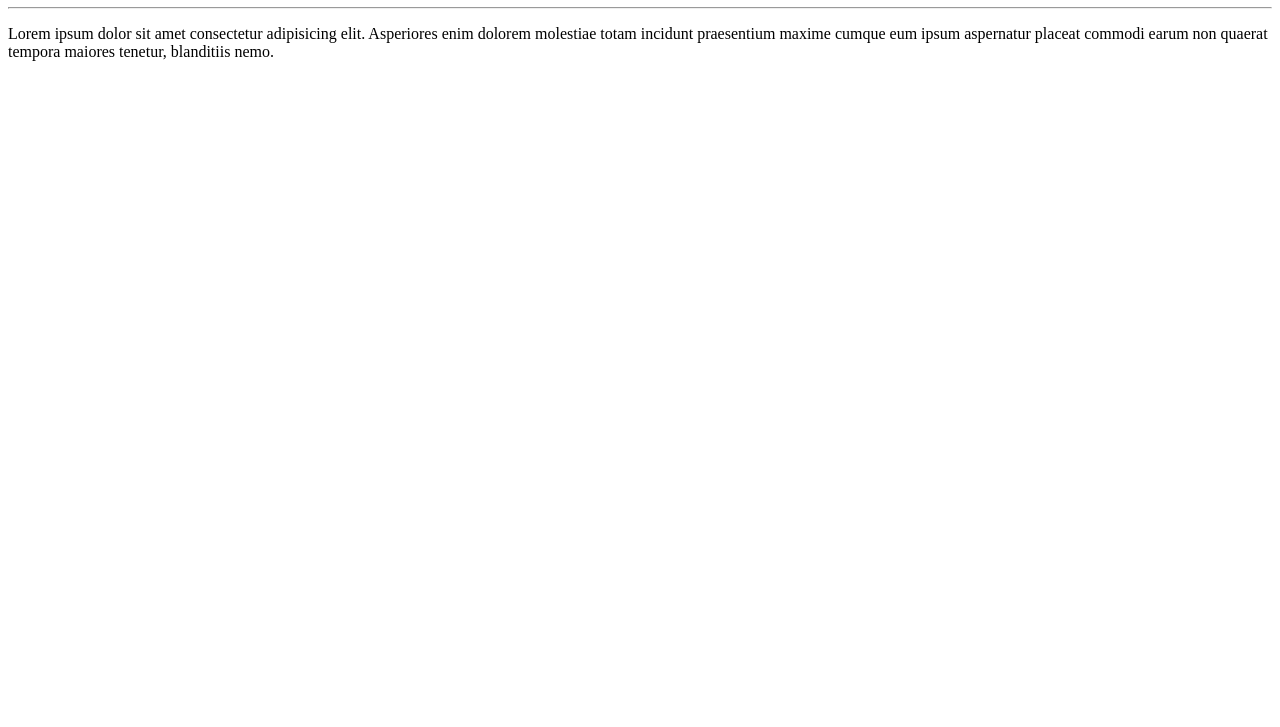
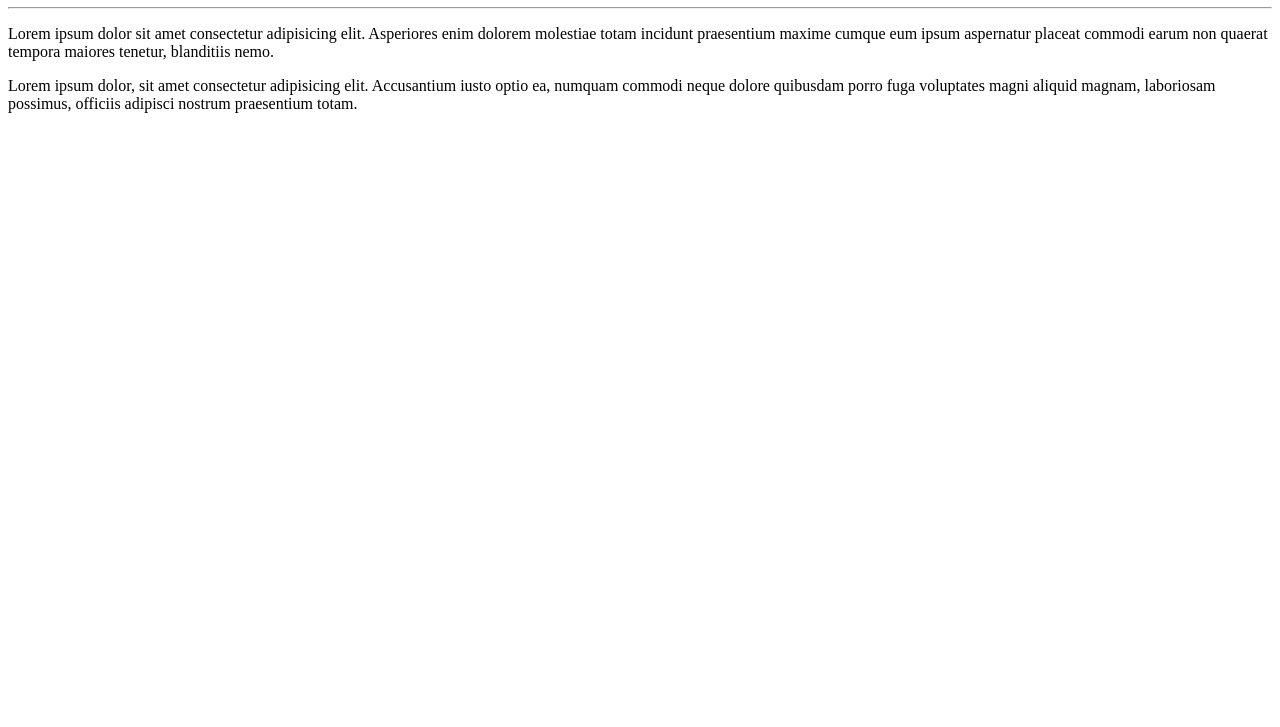
Before and after one commit to lucianosantos10/Ola-Mundo, a plain HTML site: page site-exemplo/index.html in a window 1280 px wide. Shown: the part 73-800 px from the top of the page. Drawn offline with Linux system fonts and the light colour scheme.

Commit message:
adicionei um parágrafo

```diff
--- a/site-exemplo/index.html
+++ b/site-exemplo/index.html
@@ -9,5 +9,7 @@
     <h1>Olá, Mundo!</h1>
     <hr>
     <p>Lorem ipsum dolor sit amet consectetur adipisicing elit. Asperiores enim dolorem molestiae totam incidunt praesentium maxime cumque eum ipsum aspernatur placeat commodi earum non quaerat tempora maiores tenetur, blanditiis nemo.</p>
+    <p>Lorem ipsum dolor, sit amet consectetur adipisicing elit. Accusantium iusto optio ea, numquam commodi neque dolore quibusdam porro fuga voluptates magni aliquid magnam, laboriosam possimus, officiis adipisci nostrum praesentium
+    totam.</p>
 </body>
 </html>
```
